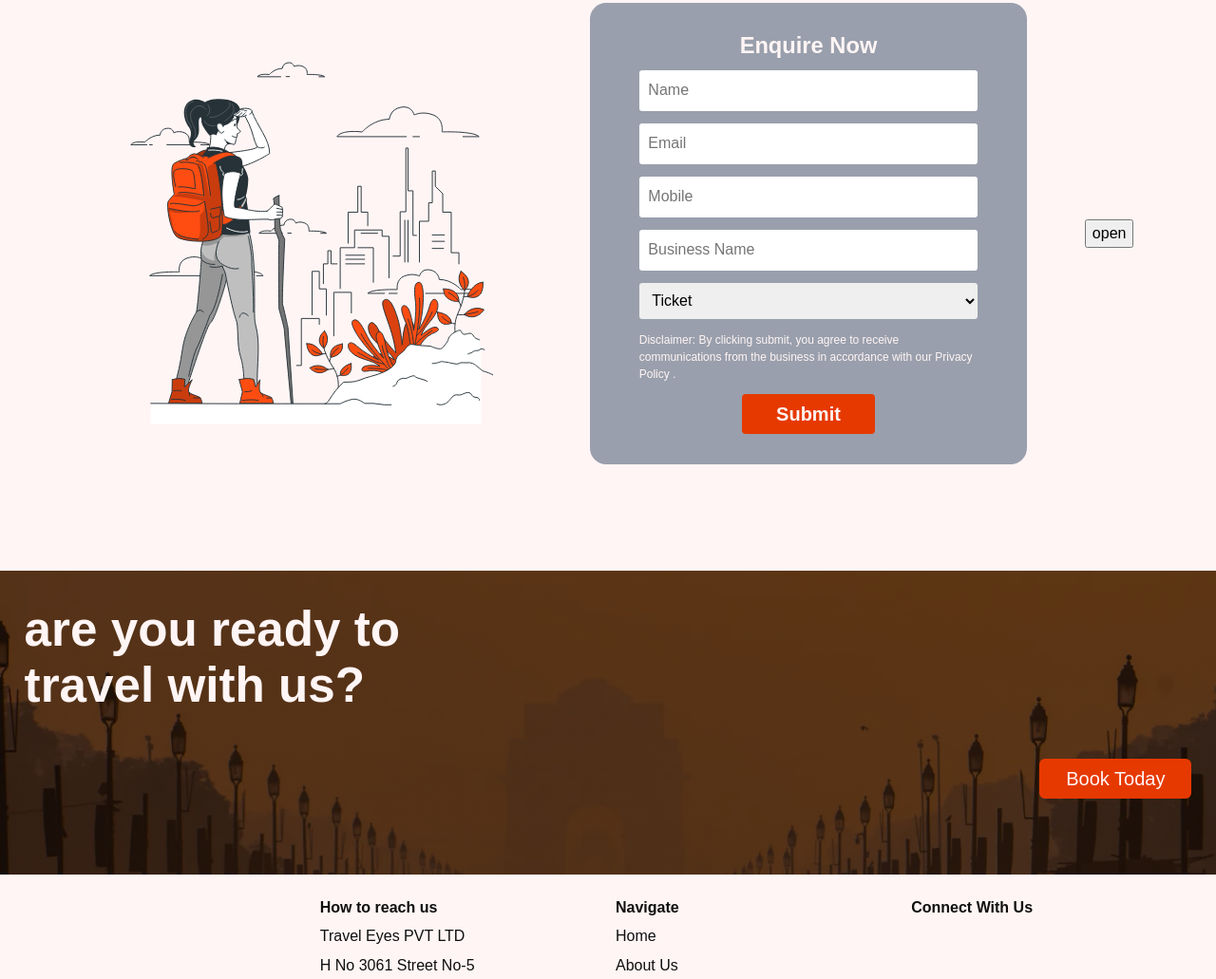
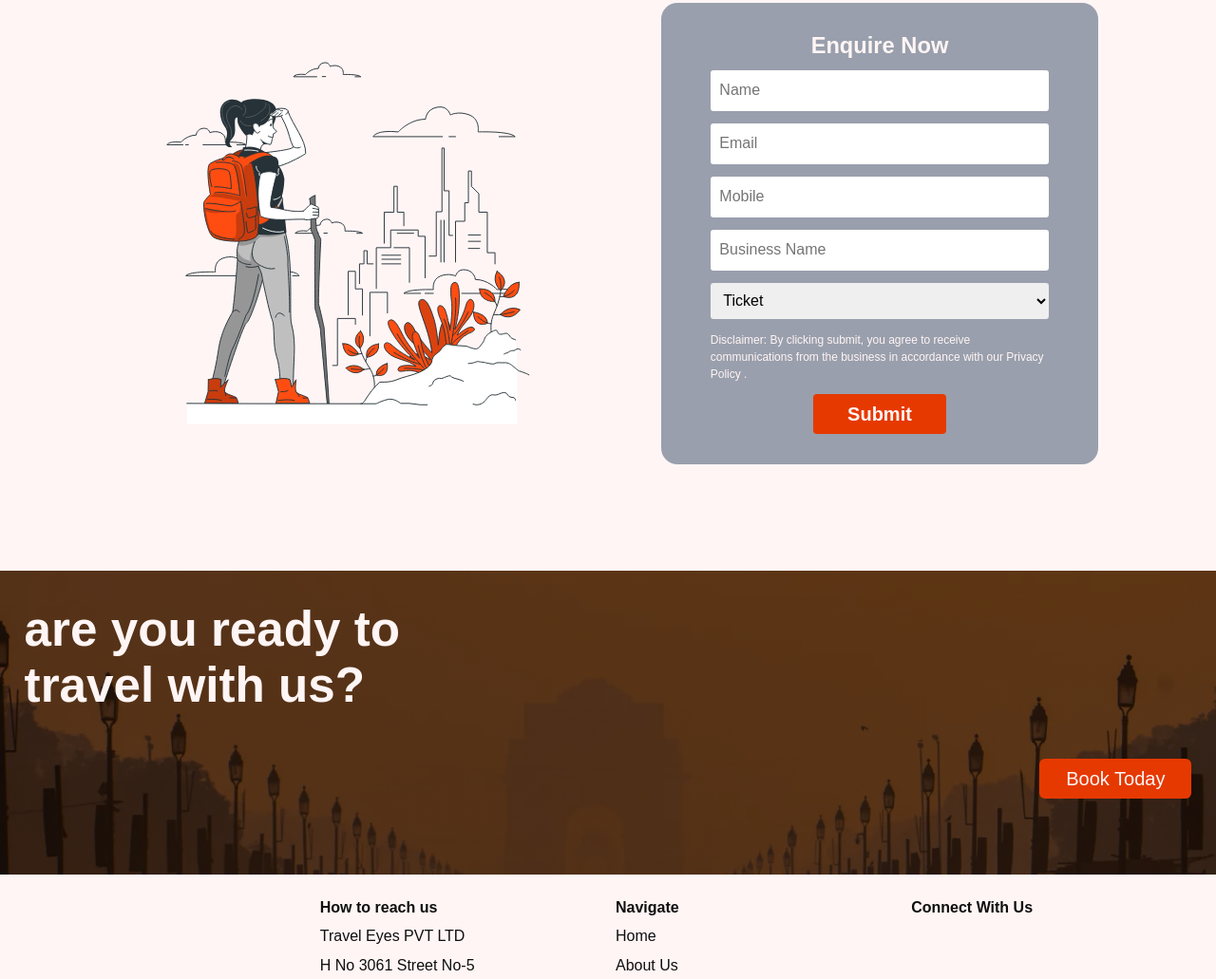
Before and after one commit to rohan031/travelseye, an Astro site: page /contact-us in a window 1280 px wide. Shown: the part 802-1833 px from the top of the page at 95% size. Built offline with nearby package versions, Linux system fonts and the light colour scheme; Astro itself is replaced by a stand-in of ours; grey boxes are pictures that could not be loaded; some icons are missing.

Commit message:
Update Form.tsx

```diff
--- a/src/components/React/Form/Form.tsx
+++ b/src/components/React/Form/Form.tsx
@@ -192,8 +192,6 @@ export default function Form() {
 					</button>
 				</form>
 			</div>
-
-			<button onClick={() => modalRef.current?.showModal()}>open</button>
 		</>
 	);
 }
```
